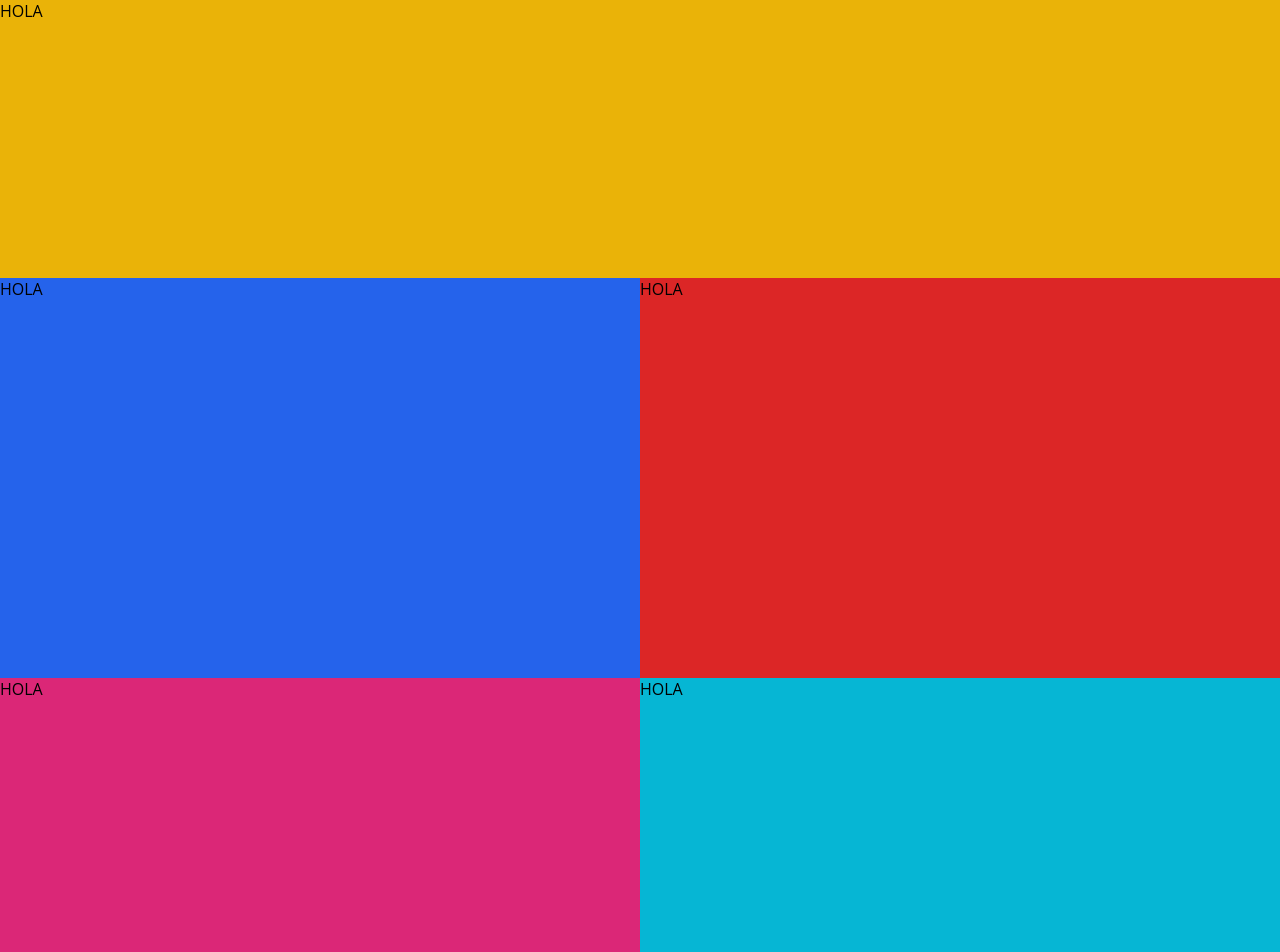
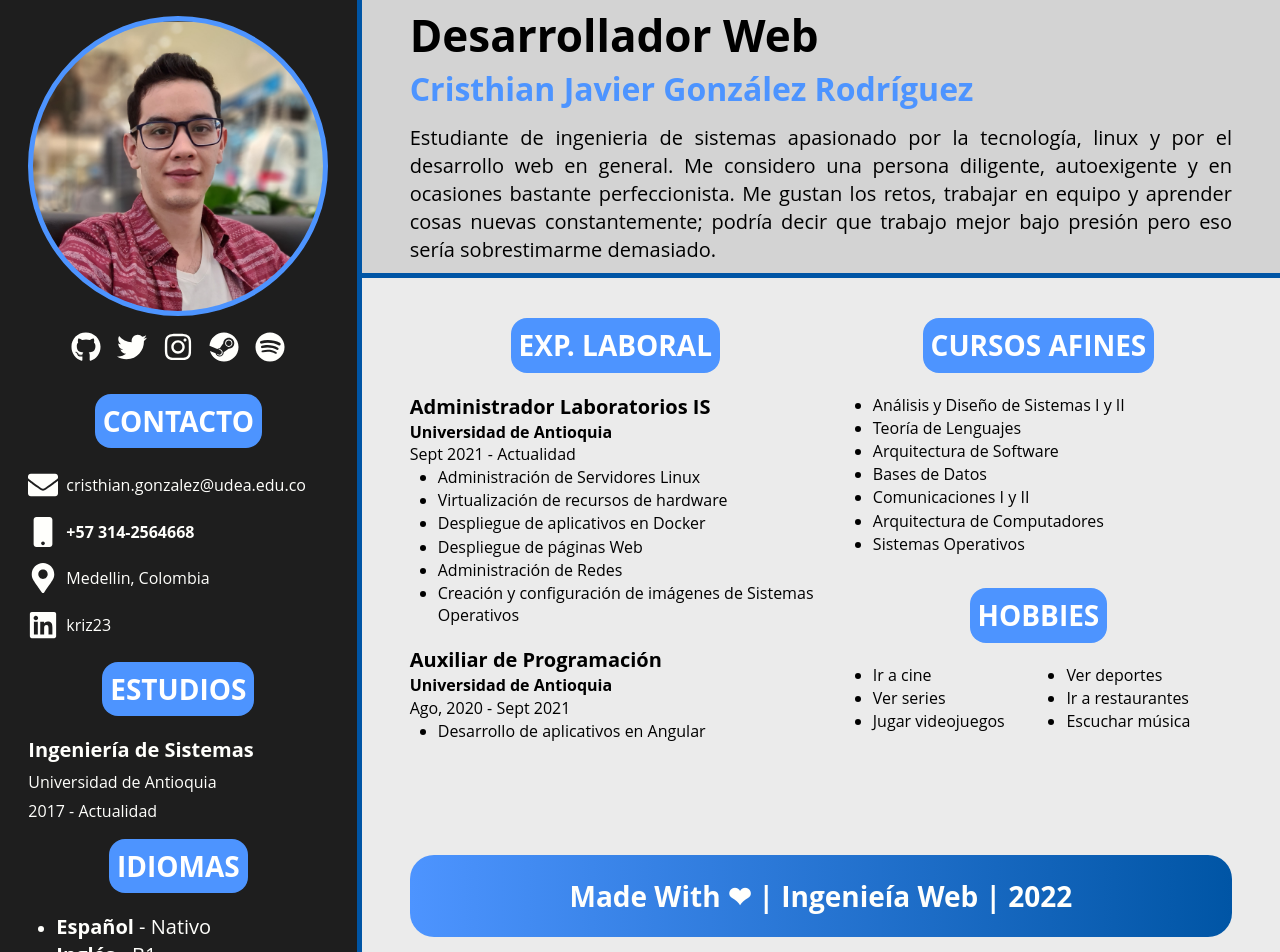
Before and after one commit to kriz23/IngWeb-Proj2, a React (Create React App) app: page / in a window 1280 px wide. Shown: the top 952 px of the page. Built offline with nearby package versions, Linux system fonts and the light colour scheme.

Commit message:
3 views ready

```diff
--- /dev/null
+++ b/src/components/Aside.jsx
@@ -0,0 +1,45 @@
+import React from 'react';
+import { Contacto } from 'components/Contacto';
+import { Estudios } from 'components/Estudios';
+import { Idiomas } from 'components/Idiomas';
+import {
+  FaGithub,
+  FaTwitter,
+  FaInstagram,
+  FaSteam,
+  FaSpotify,
+} from 'react-icons/fa';
+
+const Aside = () => (
+  <div className='flex flex-col items-center gap-5'>
+    <div>
+      <div className="h-[18.75rem] w-[18.75rem] rounded-full border-[5px] border-MainBlue bg-[url('../assets/profile.png')] bg-cover bg-center mb-4" />
+      <div className='flex flex-wrap items-center justify-center text-3xl gap-4 text-White mb-3'>
+        <a href='https://github.com/kriz23' target='_blank' rel='noreferrer'>
+          <FaGithub />
+        </a>
+        <a href='https://twitter.com/' target='_blank' rel='noreferrer'>
+          <FaTwitter />
+        </a>
+        <a href='https://www.instagram.com/' target='_blank' rel='noreferrer'>
+          <FaInstagram />
+        </a>
+        <a
+          href='https://steamcommunity.com/id/crztn23/'
+          target='_blank'
+          rel='noreferrer'
+        >
+          <FaSteam />
+        </a>
+        <a href='https://www.spotify.com/' target='_blank' rel='noreferrer'>
+          <FaSpotify />
+        </a>
+      </div>
+    </div>
+    <Contacto />
+    <Estudios />
+    <Idiomas />
+  </div>
+);
+
+export { Aside };
--- a/src/components/CursosAfines.jsx
+++ b/src/components/CursosAfines.jsx
@@ -2,7 +2,7 @@ import React from 'react';
 import { Title } from 'components/Title';
 
 const CursosAfines = () => (
-  <div className='flex flex-col items-center h-[14.375rem]'>
+  <div className='flex flex-col items-center h-[14.375rem] select-none'>
     <Title text='CURSOS AFINES' />
     <div className='self-start pl-7'>
       <ul className='list-disc'>
--- a/src/components/Description.jsx
+++ b/src/components/Description.jsx
@@ -6,16 +6,15 @@ import {
   FaSteam,
   FaSpotify,
 } from 'react-icons/fa';
+import { DescriptionHeader } from 'components/DescriptionHeader';
 
 const Description = () => (
-  <div className='flex flex-col items-center justify-center h-[24.375rem]'>
+  <div className='flex flex-col items-center justify-center h-[24.375rem] select-none gap-4'>
     <b>
-      <h3 className='text-White mb-3 text-center'>Desarrollador Web</h3>
+      <h3 className='text-White text-center'>Desarrollador Web</h3>
     </b>
-    <div className="h-[12.5rem] w-[12.5rem] rounded-full border-[5px] border-MainBlue bg-[url('../assets/profile.png')] bg-cover bg-center mb-6">
-      {/* <img src='https://pbs.twimg.com/media/D6uc2kBX4AAv3xV.jpg' alt='' /> */}
-    </div>
-    <div className='flex flex-wrap items-center justify-center text-2xl gap-4 text-White mb-3'>
+    <div className="h-[12.5rem] w-[12.5rem] rounded-full border-[5px] border-MainBlue bg-[url('../assets/profile.png')] bg-cover bg-center" />
+    <div className='flex flex-wrap items-center justify-center text-2xl gap-4 text-White'>
       <a href='https://github.com/kriz23' target='_blank' rel='noreferrer'>
         <FaGithub />
       </a>
@@ -44,4 +43,38 @@ const Description = () => (
   </div>
 );
 
-export { Description };
+const DescriptionT = () => (
+  <div className='grid grid-cols-[1.5fr_3fr] h-full w-full'>
+    <div className='flex flex-col items-center justify-center col-span-1'>
+      <div className="h-[12.5rem] w-[12.5rem] rounded-full border-[5px] border-MainBlue bg-[url('../assets/profile.png')] bg-cover bg-center mb-4" />
+      <div className='flex flex-wrap items-center justify-center text-2xl gap-4 text-White mb-3'>
+        <a href='https://github.com/kriz23' target='_blank' rel='noreferrer'>
+          <FaGithub />
+        </a>
+        <a href='https://twitter.com/' target='_blank' rel='noreferrer'>
+          <FaTwitter />
+        </a>
+        <a href='https://www.instagram.com/' target='_blank' rel='noreferrer'>
+          <FaInstagram />
+        </a>
+        <a
+          href='https://steamcommunity.com/id/crztn23/'
+          target='_blank'
+          rel='noreferrer'
+        >
+          <FaSteam />
+        </a>
+        <a href='https://www.spotify.com/' target='_blank' rel='noreferrer'>
+          <FaSpotify />
+        </a>
+      </div>
+    </div>
+    <DescriptionHeader
+      title_color='White'
+      name_color='MainBlue'
+      text_color='White'
+    />
+  </div>
+);
+
+export { Description, DescriptionT };
--- /dev/null
+++ b/src/components/DescriptionHeader.jsx
@@ -0,0 +1,27 @@
+import React from 'react';
+
+const DescriptionHeader = ({ title_color, name_color, text_color }) => (
+  <div className='flex flex-col items-start justify-start col-span-1 pl-4 gap-3 xl:gap-4 xl:p-0'>
+    <b>
+      <h3 className={`text-${title_color} text-left xl:text-[2.75rem]`}>
+        Desarrollador Web
+      </h3>
+    </b>
+    <b>
+      <h3 className={`text-${name_color} text-left xl:text-[2rem]`}>
+        Cristhian Javier González Rodríguez
+      </h3>
+    </b>
+    <p
+      className={`text-justify text-p font-OpenSans text-${text_color} xl:text-h4`}
+    >
+      Estudiante de ingenieria de sistemas apasionado por la tecnología, linux y
+      por el desarrollo web en general. Me considero una persona diligente,
+      autoexigente y en ocasiones bastante perfeccionista. Me gustan los retos,
+      trabajar en equipo y aprender cosas nuevas constantemente; podría decir
+      que trabajo mejor bajo presión pero eso sería sobrestimarme demasiado.
+    </p>
+  </div>
+);
+
+export { DescriptionHeader };
--- a/src/components/Estudios.jsx
+++ b/src/components/Estudios.jsx
@@ -2,9 +2,9 @@ import React from 'react';
 import { Title } from 'components/Title';
 
 const Estudios = () => (
-  <div className='flex flex-col items-center h-[9.813rem]'>
+  <div className='flex flex-col items-center h-[9.813rem] w-full select-none'>
     <Title text='ESTUDIOS' />
-    <div className='self-start'>
+    <div className='self-start xl:text-White'>
       <h4 className='mb-[0.438rem]'>
         <b>Ingeniería de Sistemas</b>
       </h4>
--- a/src/components/Hobbies.jsx
+++ b/src/components/Hobbies.jsx
@@ -2,7 +2,7 @@ import React from 'react';
 import { Title } from 'components/Title';
 
 const Hobbies = () => (
-  <div className='flex flex-col items-center h-[8.875rem]'>
+  <div className='flex flex-col items-center h-[8.875rem] md:mt-10'>
     <Title text='HOBBIES' />
     <div className='grid grid-cols-2 w-full'>
       <div className='self-start pl-7'>
--- a/src/components/IconText.jsx
+++ b/src/components/IconText.jsx
@@ -8,7 +8,7 @@ import {
 } from 'react-icons/fa';
 
 const IconText = () => (
-  <div className='flex flex-wrap h-full'>
+  <div className='flex flex-wrap h-full xl:text-White'>
     <div className='flex flex-wrap gap-2 items-center mb-3 w-full'>
       <FaEnvelope className='text-3xl' />
       <a href='mailto:cristhian.gonzalez@udea.edu.co'>
--- a/src/components/Idiomas.jsx
+++ b/src/components/Idiomas.jsx
@@ -2,9 +2,9 @@ import React from 'react';
 import { Title } from 'components/Title';
 
 const Idiomas = () => (
-  <div className='flex flex-col items-center h-[8.125rem]'>
+  <div className='flex flex-col items-center h-[8.125rem] md:mt-10 xl:mt-0 w-full'>
     <Title text='IDIOMAS' />
-    <div className='self-start pl-7'>
+    <div className='self-start pl-7 xl:text-White'>
       <ul className='list-disc'>
         <li>
           <h4>
--- a/src/pages/Home.jsx
+++ b/src/pages/Home.jsx
@@ -1,5 +1,5 @@
 // import { Title } from 'components/Title';
-import { Description } from 'components/Description';
+import { Description, DescriptionT } from 'components/Description';
 import { Contacto } from 'components/Contacto';
 import { Perfil } from 'components/Perfil';
 import { Estudios } from 'components/Estudios';
@@ -7,6 +7,9 @@ import { Idiomas } from 'components/Idiomas';
 import { ExpLaboral } from 'components/ExpLaboral';
 import { CursosAfines } from 'components/CursosAfines';
 import { Hobbies } from 'components/Hobbies';
+import { Aside } from 'components/Aside';
+import { DescriptionHeader } from 'components/DescriptionHeader';
+
 import React from 'react';
 
 const Home = () => (
@@ -17,47 +20,81 @@ const Home = () => (
       <span className='text-gray-200'>And react router</span>
     </div> */}
 
-    <div className='container md:containerT'>
+    <div className='container'>
       <div className='md:hidden'>
-        <div className='section pt-4 px-4 pb-[1.563rem] bg-Black border-b-[5px] border-DarkBlue'>
+        <div className='pt-4 px-4 pb-[1.563rem] bg-Black border-b-[5px] border-DarkBlue'>
           <Description />
         </div>
-        <div className='section pt-[1.125rem] px-4 pb-[1.563rem] bg-Gray border-b-[5px] border-DarkBlue'>
+        <div className='pt-[1.125rem] px-4 pb-[1.563rem] bg-Gray border-b-[5px] border-DarkBlue'>
           <Contacto />
         </div>
-        <div className='section pt-[1.25rem] px-4 pb-[1.563rem] bg-Gray border-b-[5px] border-DarkBlue'>
+        <div className='pt-[1.25rem] px-4 pb-[1.563rem] bg-Gray border-b-[5px] border-DarkBlue'>
           <Perfil />
         </div>
-        <div className='section pt-[1.125rem] px-4 pb-[1.563rem] bg-Gray border-b-[5px] border-DarkBlue'>
+        <div className='pt-[1.125rem] px-4 pb-[1.563rem] bg-Gray border-b-[5px] border-DarkBlue'>
           <Estudios />
         </div>
-        <div className='section pt-[1.125rem] px-4 pb-[1.563rem] bg-Gray border-b-[5px] border-DarkBlue'>
+        <div className='pt-[1.125rem] px-4 pb-[1.563rem] bg-Gray border-b-[5px] border-DarkBlue'>
           <Idiomas />
         </div>
-        <div className='section pt-[1.125rem] px-4 pb-[1.563rem] bg-Gray border-b-[5px] border-DarkBlue'>
+        <div className='pt-[1.125rem] px-4 pb-[1.563rem] bg-Gray border-b-[5px] border-DarkBlue'>
           <ExpLaboral />
         </div>
-        <div className='section pt-[1.125rem] px-4 pb-[1.563rem] bg-Gray border-b-[5px] border-DarkBlue'>
+        <div className='pt-[1.125rem] px-4 pb-[1.563rem] bg-Gray border-b-[5px] border-DarkBlue'>
           <CursosAfines />
         </div>
-        <div className='section pt-[1.125rem] px-4 pb-[1.563rem] bg-Gray border-b-[5px] border-DarkBlue'>
+        <div className='pt-[1.125rem] px-4 pb-[1.563rem] bg-Gray border-b-[5px] border-DarkBlue'>
           <Hobbies />
         </div>
       </div>
-      <div className='hidden md:flex md:col-span-3 md:bg-yellow-500 w-full h-full'>
-        <p>HOLA</p>
+      <div className='hidden md:flex col-span-3 bg-Black border-b-[5px] border-DarkBlue pt-4 px-6 pb-2 xl:hidden'>
+        <DescriptionT />
       </div>
-      <div className='hidden md:flex md:col-end-2 md:bg-blue-600 w-full h-full'>
-        <p>HOLA</p>
+      <div className='hidden md:flex col-end-2 bg-DarkGray border-b-[5px] border-DarkBlue pt-[1.875rem] px-12 xl:hidden'>
+        <Contacto />
       </div>
-      <div className='hidden md:flex md:col-end-3 md:bg-red-600 w-full h-full'>
-        <p>HOLA</p>
+      <div className='hidden md:flex flex-col col-end-3 bg-DarkGray border-b-[5px] border-DarkBlue pt-[1.875rem] px-12 xl:hidden'>
+        <Estudios />
+        <Idiomas />
       </div>
-      <div className='hidden md:flex md:col-end-2 md:bg-pink-600 w-full h-full'>
-        <p>HOLA</p>
+      <div className='hidden md:flex col-end-2 bg-DarkGray border-b-[5px] border-DarkBlue pt-[1.875rem] px-8 xl:hidden'>
+        <ExpLaboral />
       </div>
-      <div className='hidden md:flex col-end-3 bg-cyan-500 w-full h-full'>
-        <p>HOLA</p>
+      <div className='hidden md:flex flex-col col-end-3 bg-DarkGray border-b-[5px] border-DarkBlue pt-[1.875rem] px-8 xl:hidden'>
+        <CursosAfines />
+        <Hobbies />
+      </div>
+      <div className='hidden xl:flex w-screen'>
+        <aside className='w-[28.26%] flex flex-col bg-Black border-r-[5px] border-b-[5px] border-DarkBlue items-center justify-start pt-4 px-8 pb-2'>
+          <Aside />
+        </aside>
+        <div className='w-[71.74%] flex flex-col '>
+          <div className='pt-4 px-12 pb-2 bg-DarkGray h-[28.35%] border-b-[5px] border-DarkBlue'>
+            <DescriptionHeader
+              title_color='Black'
+              name_color='MainBlue'
+              text_color='Black'
+            />
+          </div>
+          <div className='h-[71.65%] pt-4 px-12 pb-2 bg-Gray flex flex-col justify-between border-b-[5px] border-DarkBlue'>
+            <div className='grid grid-cols-2 h-[80%] pt-6'>
+              <div className='flex col-span-1'>
+                <ExpLaboral />
+              </div>
+              <div className='flex flex-col col-span-1 pl-6'>
+                <CursosAfines />
+                <Hobbies />
+              </div>
+            </div>
+            <div className='w-full h-[82px] self-center flex items-center justify-center mb-8 bg-gradient-to-r from-MainBlue to-DarkBlue rounded-3xl'>
+              <b>
+                <h3 className='text-White'>
+                  Made With ❤ | Ingenieía Web | 2022
+                </h3>
+              </b>
+            </div>
+          </div>
+        </div>
       </div>
     </div>
 
--- a/src/styles/index.css
+++ b/src/styles/index.css
@@ -14,6 +14,7 @@
   text-decoration: none;
   outline: none;
   @apply font-OpenSans;
+  /* user-select: none; */
 }
 
 /* .root,
@@ -31,11 +32,15 @@
 
 .container {
   /* @apply grid h-screen grid-cols-1 grid-rows-[repeat(8,_minmax(175px,_471px))]; */
-  @apply grid h-screen max-w-screen-md grid-cols-1 grid-rows-[428px_293px_20rem_201px_175px_471px_275px_197px] md:grid-cols-2 md:grid-rows-[17.375rem_25rem_32.375rem] md:max-w-screen-xl;
+  @apply grid h-screen max-w-screen-md grid-cols-1 grid-rows-[428px_293px_20rem_201px_175px_471px_275px_197px] md:grid-cols-2 md:grid-rows-[17.375rem_25rem_32.375rem] md:max-w-screen-xl xl:grid-rows-none xl:grid-cols-none;
 }
 
 .section {
   @apply md:hidden;
+}
+
+.sectionT {
+  @apply xl:hidden;
 }
 
 .Title {
```
Also changed, not shown: src/styles/Title.css (deleted).
